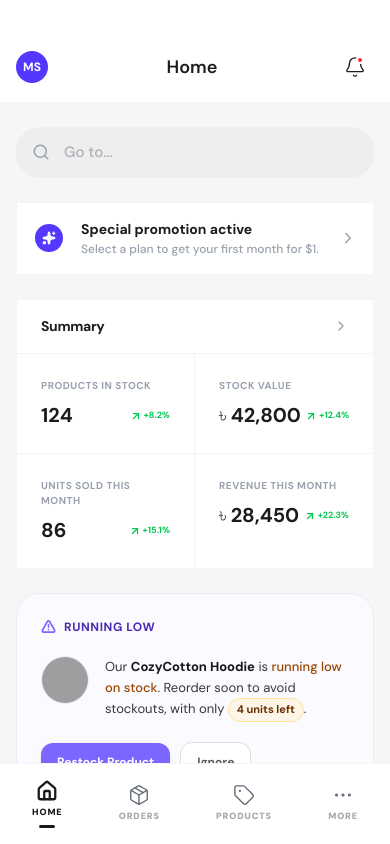
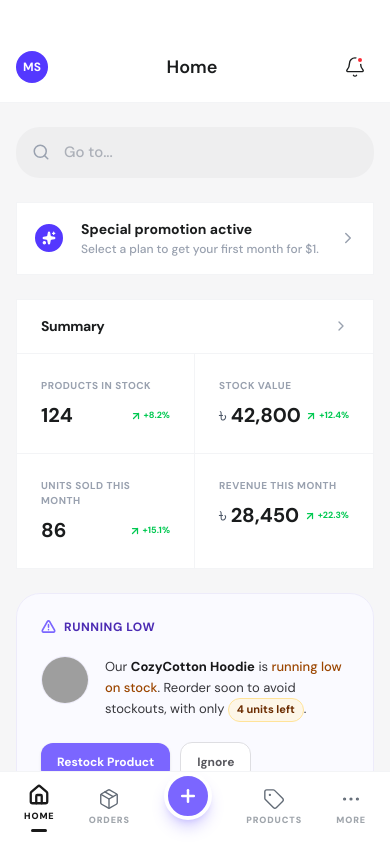
Before and after one commit to wwwredeem2580-blip/new_zenvy, a Next.js app in the folder client/: page /dashboard in a window 390 px wide. Built offline with nearby package versions, Linux system fonts and the light colour scheme; grey boxes are pictures that could not be loaded.

Commit message:
feat(client): home page v1

```diff
--- a/client/src/app/dashboard/page.tsx
+++ b/client/src/app/dashboard/page.tsx
@@ -325,7 +325,7 @@ export default function DashboardPage() {
                       </div>
                     </div>
 
-                    <div className="grid grid-cols-1 md:grid-cols-1 gap-6">
+                    {/* <div className="grid grid-cols-1 md:grid-cols-1 gap-6">
                       <div className="bg-brand-card pb-8 border border-brand-divider rounded-3xl flex flex-col gap-2 relative overflow-hidden">
                         <div className="px-8 pt-8 pb-0">
                           <div className="flex items-baseline justify-between mb-2">
@@ -367,7 +367,7 @@ export default function DashboardPage() {
                           ))}
                         </div>
                       </div>
-                    </div>
+                    </div> */}
 
                     {/* <div className="bg-white p-6 md:p-12 border border-gray-100 text-center relative overflow-hidden mb-12">
                       <div className="absolute top-0 left-0 w-full h-full opacity-[0.02] pointer-events-none">
@@ -590,9 +590,19 @@ export default function DashboardPage() {
             </main>
 
             {/* Mobile Footer Navigation */}
-            <div className="lg:hidden bg-white border-t border-gray-100 px-8 py-3 flex items-center justify-between sticky bottom-0 w-full z-10">
+            <div className="lg:hidden bg-white border-t border-gray-100 px-6 py-2 flex items-center justify-between sticky bottom-0 w-full z-10">
               <NavItem icon={Home} label="Home" active={activeTab === 'Home'} onClick={() => setActiveTab('Home')} />
               <NavItem icon={Package} label="Orders" active={activeTab === 'Orders'} onClick={() => setActiveTab('Orders')} />
+
+              {/* Central Floating Plus Button */}
+              <button
+                onClick={() => setIsCreatingProduct(true)}
+                className="relative -mt-6 w-12 h-12 bg-primary-500 hover:bg-primary-600 text-neutral-0 rounded-full flex items-center justify-center shadow-lg shadow-primary-500/30 hover:scale-[1.08] active:scale-[0.95] transition-all border-4 border-white"
+                aria-label="Add Product"
+              >
+                <Plus size={20} className="stroke-[3]" />
+              </button>
+
               <NavItem icon={TagIcon} label="Products" active={activeTab === 'Products'} onClick={() => setActiveTab('Products')} />
               <NavItem icon={MoreHorizontal} label="More" active={activeTab === 'More'} onClick={() => setActiveTab('More')} />
             </div>
```
